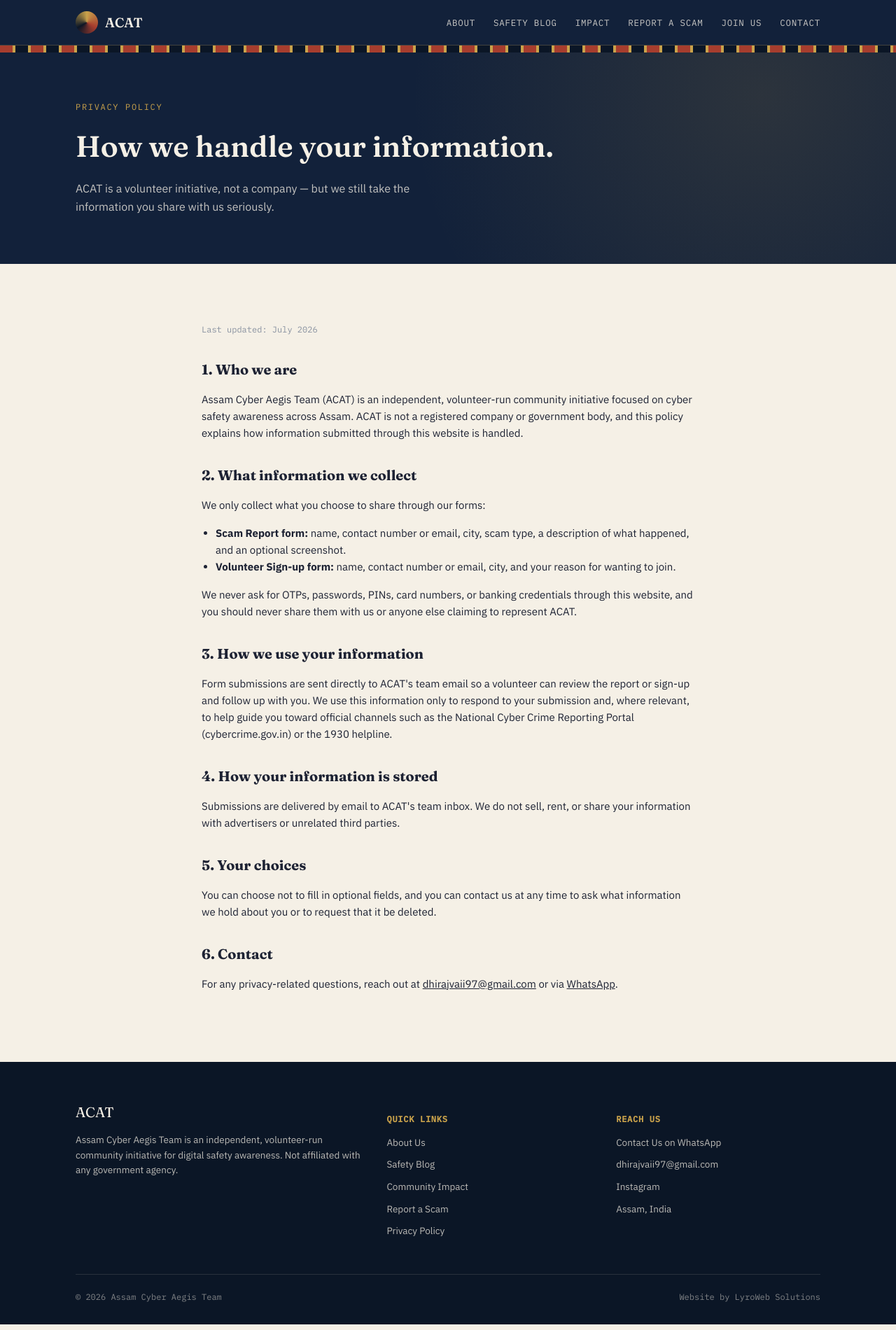
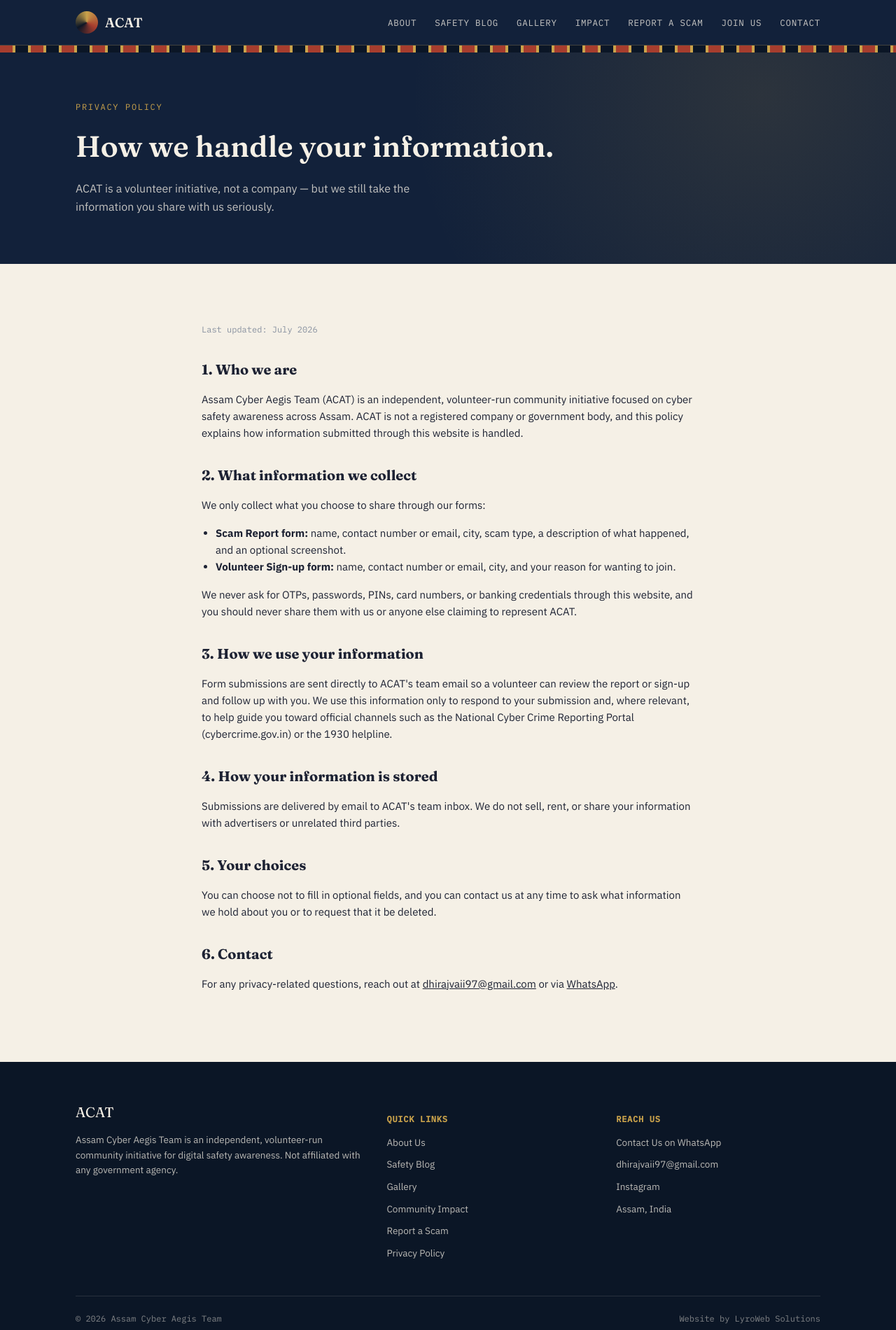
Before and after one commit to itssourav5198-stack/acat, a website: page privacy.html in a window 1280 px wide. Shown: the whole page at 70% size. Drawn offline with Linux system fonts and the light colour scheme.

Commit message:
Update privacy.html

```diff
--- a/privacy.html
+++ b/privacy.html
@@ -20,6 +20,7 @@
     <ul class="navlinks" id="navLinks">
       <li><a href="index.html#about">About</a></li>
       <li><a href="blog.html">Safety Blog</a></li>
+      <li><a href="gallery.html">Gallery</a></li>
       <li><a href="index.html#impact">Impact</a></li>
       <li><a href="index.html#report">Report a Scam</a></li>
       <li><a href="index.html#join">Join Us</a></li>
@@ -78,6 +79,7 @@
         <ul>
           <li><a href="index.html#about">About Us</a></li>
           <li><a href="blog.html">Safety Blog</a></li>
+          <li><a href="gallery.html">Gallery</a></li>
           <li><a href="index.html#impact">Community Impact</a></li>
           <li><a href="index.html#report">Report a Scam</a></li>
           <li><a href="privacy.html">Privacy Policy</a></li>
```
